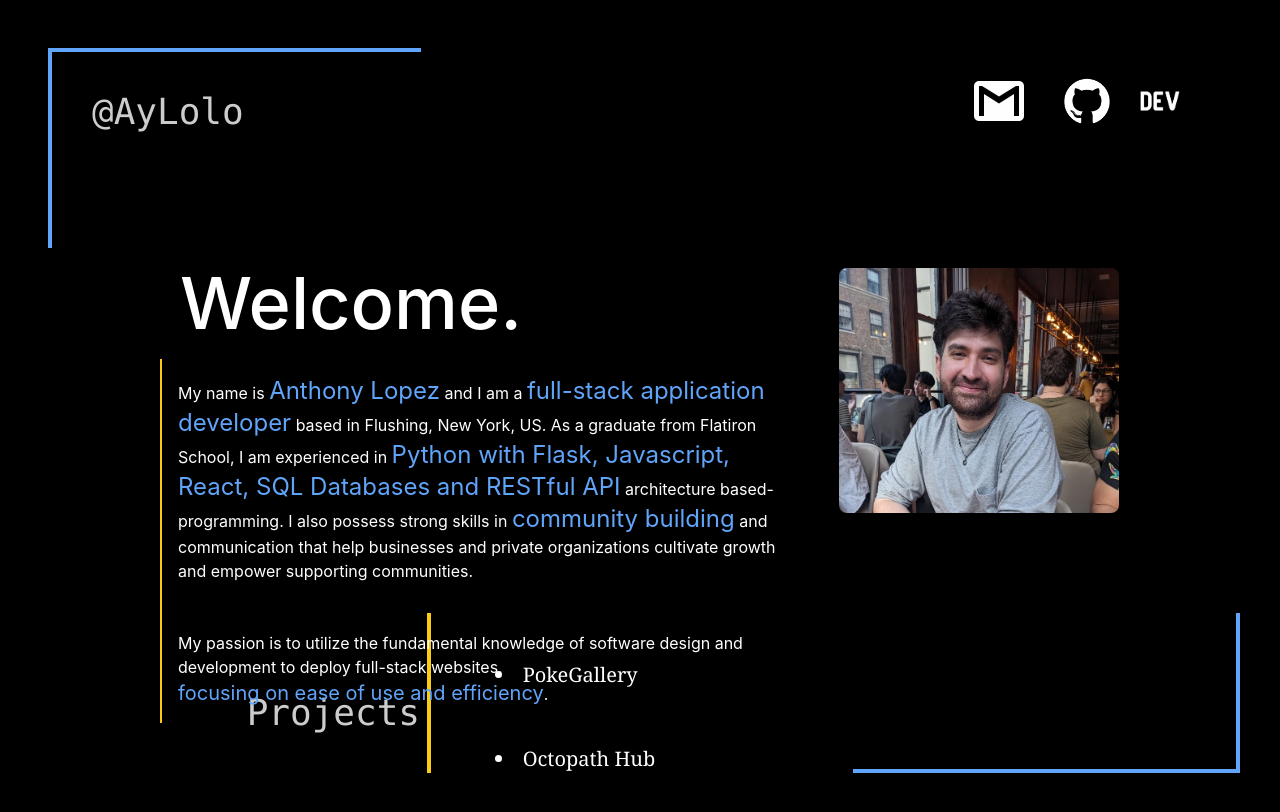
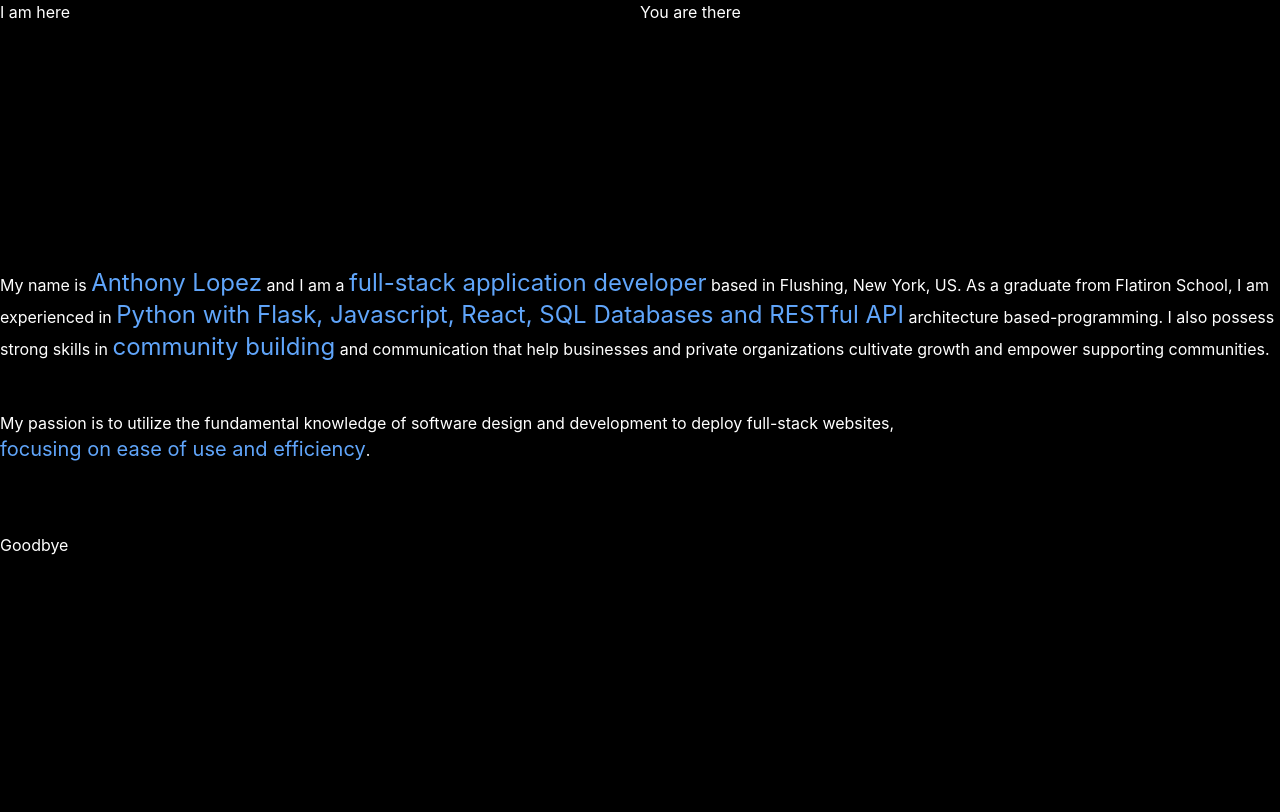
Before and after one commit to AyLoLo/personal-website, a React (Create React App) app: page / in a window 1280 px wide. Built offline with nearby package versions, Linux system fonts and the light colour scheme.

Commit message:
Scaling issues so decided to rework the entire project

```diff
--- a/src/App.js
+++ b/src/App.js
@@ -7,53 +7,26 @@
 function App() {
 
   return (
-    <div className='grid grid-rows-3 h-screen'>
+    <div className='grid grid-rows-3 h-screen text-white'>
       <div className='grid grid-cols-2'>
-        <div className='text-white text-4xl text-opacity-80 font-mono m-12 w-7/12 h-3/4 border-l-4 border-t-4 border-blue-400 relative p-10'>
-          @AyLolo
+        <div>
+          I am here
         </div>
-        <div className='mb-16 mr-20 w-6/12  grid grid-cols-3 grid-rows-1 justify-center items-center'>
-          <a className='absolute right-px m-60' href="mailto:anthonydlr66@gmail.com" target="_blank" rel="noreferrer">
-            <img className="w-20" src={Gmail} alt="Gmail Link"/>
-          </a>
-          <a className="absolute right-px m-36" href="https://github.com/AyLoLo" target="_blank" rel="noreferrer">
-            <img className="w-24" src={Github} alt="Github Link"/>
-          </a>
-          <a className="absolute right-px m-24" href="https://dev.to/aylolo" target="_blank" rel="noreferrer">
-            <img className='w-12' src={Dev} alt="DEV Link"/>
-          </a>
+        <div>
+          You are there
         </div>
       </div>
-      <div className="ml-40 relative">
-        <h6 className='text-white font-medium text-7xl pl-5 pb-5'>Welcome.</h6>
-        <p className="text-white w-7/12 p-4 border-yellow-400 border-l-2">
-          My name is <span className='text-blue-400 text-2xl'>Anthony Lopez</span> and I am a <span className='text-blue-400 text-2xl'>full-stack application developer</span> based in Flushing, New York, US.
+      <div className='text-white'>
+      My name is <span className='text-blue-400 text-2xl'>Anthony Lopez</span> and I am a <span className='text-blue-400 text-2xl'>full-stack application developer</span> based in Flushing, New York, US.
           As a graduate from Flatiron School, I am experienced in <span className='text-blue-400 text-2xl'>Python with Flask, Javascript, React, SQL Databases and RESTful API</span> architecture based-programming.
           I also possess strong skills in <span className='text-blue-400 text-2xl'>community building</span> and communication that help businesses and private organizations cultivate growth and empower supporting communities.
             <br></br>
             <br></br>
             <br></br>
           My passion is to utilize the fundamental knowledge of software design and development to deploy full-stack websites, <br></br> <span className='text-blue-400 text-xl'> focusing on ease of use and efficiency</span>.
-        </p>
-        <img className="absolute top-px right-px  w-1/4 mr-40 rounded-lg" alt="Anthony Lopez" src={Me}/>
       </div>
-      <div className='grid grid-cols-3 w-screen pt-20'>
-        <div className='text-white text-4xl text-opacity-80 font-mono text-center pt-20 ml-60'>
-          Projects
-        </div>
-        <div className='text-white font-serif text-xl pt-5 pl-16 border-yellow-400 border-l-4 mb-10'>
-          <br></br>
-          <a href="https://github.com/AyLoLo/PokeGallery" target="_blank" rel="noreferrer">
-            <li className='hover:text-blue-400'>PokeGallery</li>
-          </a>
-          <br></br>
-          <br></br>
-          <a href="https://github.com/AyLoLo/Octopath-Hub" target="_blank" rel="noreferrer">
-            <li className='hover:text-blue-400'>Octopath Hub</li>
-          </a>
-        </div>
-        <div className='border-blue-400 border-r-4 border-b-4 mb-10 mr-10'>
-        </div>
+      <div className='text-white'>
+        Goodbye
       </div>
     </div>
   );
```
